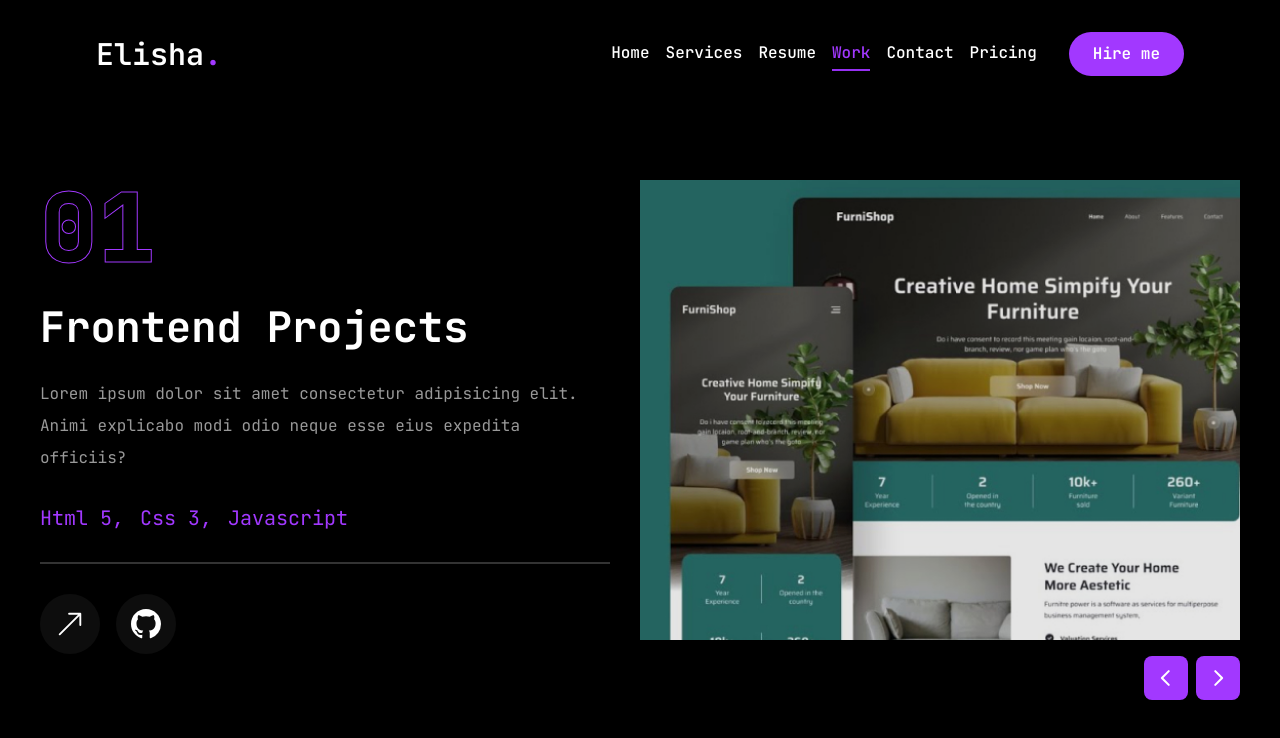
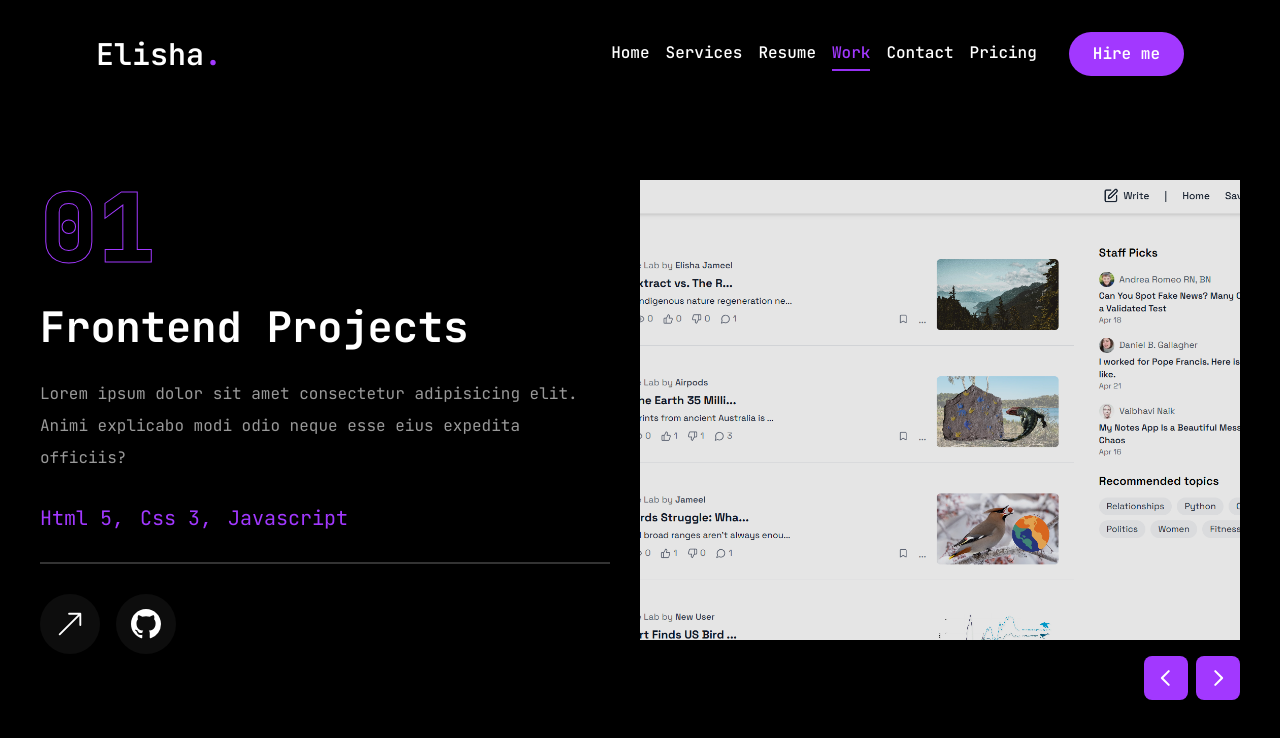
Before and after one commit to elishabhatti/elisha-portfolio, a Next.js app: page /work in a window 1280 px wide. Shown: the top 738 px of the page. Built offline with nearby package versions, Linux system fonts and the light colour scheme.

Commit message:
added images route in work data

```diff
--- a/app/work/page.jsx
+++ b/app/work/page.jsx
@@ -23,7 +23,7 @@ const projects = [
     description:
       "Lorem ipsum dolor sit amet consectetur adipisicing elit. Animi explicabo modi odio neque esse eius expedita officiis?",
     stack: [{ name: "Html 5" }, { name: "Css 3" }, { name: "Javascript" }],
-    image: "/assets/assets/work/thumb1.png",
+    image: "/assets/assets/work/photo-blog-app.png",
     live: "",
     github: "",
   },
@@ -34,7 +34,7 @@ const projects = [
     description:
       "Lorem ipsum dolor sit amet consectetur adipisicing elit. Animi explicabo modi odio neque esse eius expedita officiis?",
     stack: [{ name: "Next.js" }, { name: "Tailwind.css" }, { name: "Node.js" }],
-    image: "/assets/assets/work/thumb2.png",
+    image: "/assets/assets/work/photo-e-commerce-store.png",
     live: "",
     github: "",
   },
@@ -45,7 +45,18 @@ const projects = [
     description:
       "Lorem ipsum dolor sit amet consectetur adipisicing elit. Animi explicabo modi odio neque esse eius expedita officiis?",
     stack: [{ name: "Next.js" }, { name: "Tailwind.css" }],
-    image: "/assets/assets/work/thumb3.png",
+    image: "/assets/assets/work/photo-url-shortener.png",
+    live: "",
+    github: "",
+  },
+  {
+    num: "04",
+    category: "frontend",
+    title: "project 3",
+    description:
+      "Lorem ipsum dolor sit amet consectetur adipisicing elit. Animi explicabo modi odio neque esse eius expedita officiis?",
+    stack: [{ name: "Next.js" }, { name: "Tailwind.css" }],
+    image: "/assets/assets/work/photo-todo-horizon.png",
     live: "",
     github: "",
   },
```
